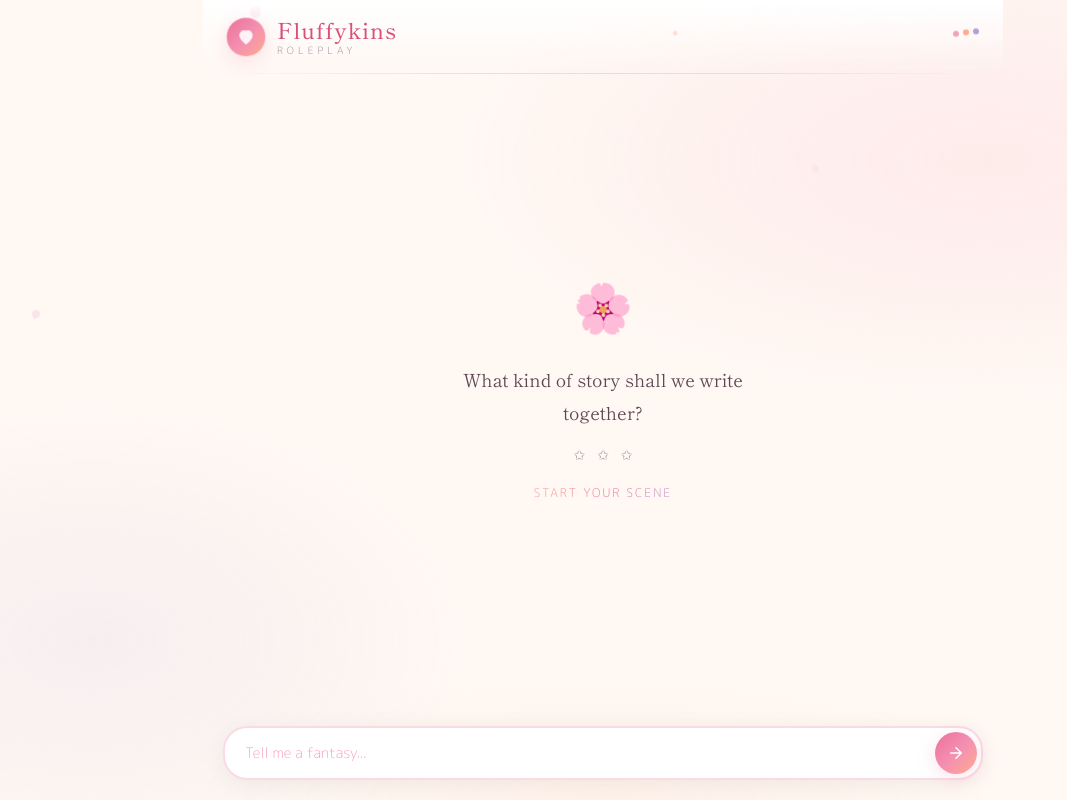
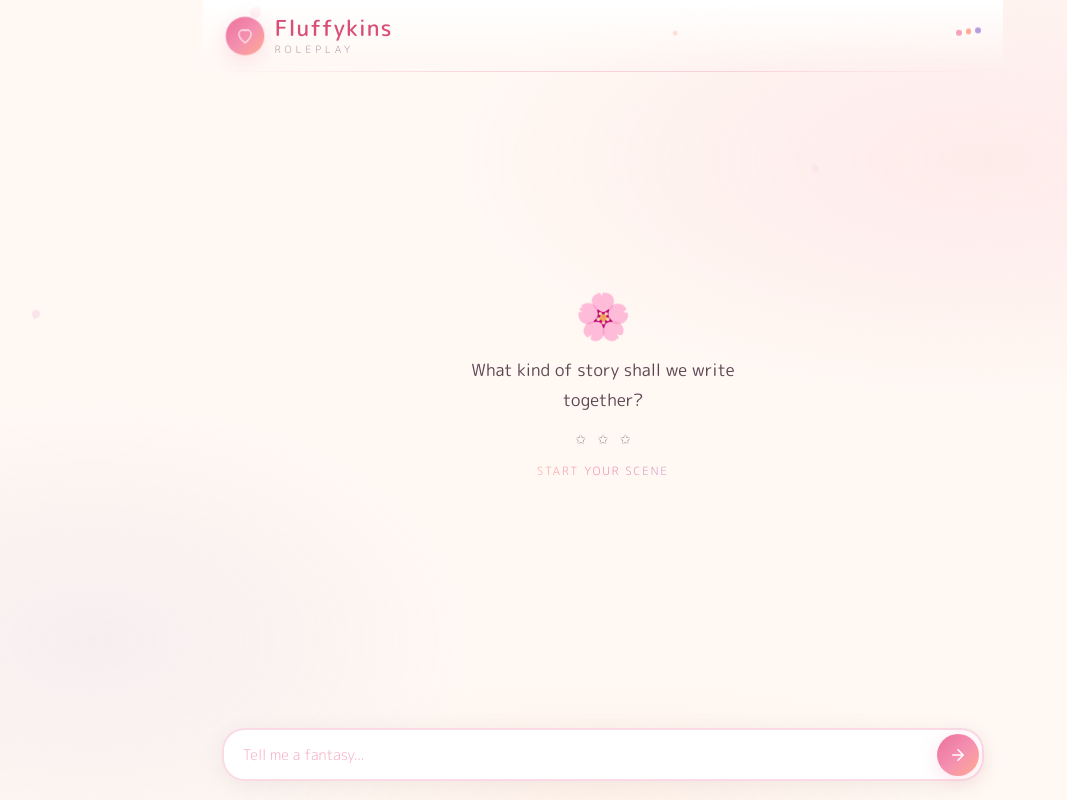
Before and after one commit to supersoniko/fluffykins-chat-app, a React (Vite) app in the folder apps/website/: page / in a window 1280 px wide. Shown: the whole page, without its empty margins (37-1104 px from the left). Built offline with nearby package versions, Linux system fonts and the light colour scheme.

Commit message:
Move to tailwindcss

```diff
--- a/apps/website/package.json
+++ b/apps/website/package.json
@@ -13,8 +13,10 @@
     "react-dom": "catalog:"
   },
   "devDependencies": {
+    "@tailwindcss/vite": "catalog:",
     "@types/react": "catalog:",
     "@types/react-dom": "catalog:",
+    "tailwindcss": "catalog:",
     "typescript": "~6.0.2",
     "vite": "catalog:",
     "vite-plus": "catalog:"
--- a/apps/website/src/App.tsx
+++ b/apps/website/src/App.tsx
@@ -21,7 +21,7 @@ interface ChatMessage {
 
 // Static JSX hoisted to module level — never re-created across renders
 const sakuraPetals = (
-  <div className="sakura-bg">
+  <div className="fixed inset-0 z-0 pointer-events-none overflow-hidden">
     {Array.from({ length: 8 }, (_, i) => (
       <div key={i} className="petal" />
     ))}
@@ -29,15 +29,19 @@ const sakuraPetals = (
 );
 
 const emptyState = (
-  <div className="empty-state">
-    <div className="empty-icon">{"\u{1F338}"}</div>
-    <div className="empty-text">What kind of story shall we write together?</div>
-    <div className="empty-sparkles">
+  <div className="flex flex-col items-center justify-center h-full gap-4 opacity-0 animate-fade-in-up">
+    <div className="text-5xl animate-soft-bounce-slow">{"\u{1F338}"}</div>
+    <div className="empty-text-content font-display text-lg text-text-default text-center max-w-[300px] leading-[1.8]">
+      What kind of story shall we write together?
+    </div>
+    <div className="flex gap-3 text-sm opacity-50">
       <span>{"\u2729"}</span>
       <span>{"\u2729"}</span>
       <span>{"\u2729"}</span>
     </div>
-    <div className="empty-hint">start your scene</div>
+    <div className="shimmer-text text-xs text-text-soft tracking-[2px] uppercase font-light animate-shimmer">
+      start your scene
+    </div>
   </div>
 );
 
@@ -68,18 +72,25 @@ const arrowSvg = (
 );
 
 const headerDeco = (
-  <div className="header-deco">
-    <span />
-    <span />
-    <span />
+  <div className="ml-auto flex gap-1 items-center">
+    <span className="header-dot block size-1.5 rounded-full animate-soft-bounce" />
+    <span className="header-dot block size-1.5 rounded-full animate-soft-bounce" />
+    <span className="header-dot block size-1.5 rounded-full animate-soft-bounce" />
   </div>
 );
 
 const MessageBubble = memo(function MessageBubble({ message }: { message: ChatMessage }) {
+  const isUser = message.role === "user";
   return (
-    <div className={`message ${message.role}`}>
+    <div
+      className={`message-wrap flex max-w-[82%] animate-fade-in-up-fast ${isUser ? "self-end" : "self-start"}`}
+    >
       <div
-        className={`bubble${message.streaming ? " streaming" : ""}${message.error ? " error" : ""}`}
+        className={`px-[18px] py-3 rounded-[20px] leading-[1.65] whitespace-pre-wrap break-words text-[14.5px] font-normal ${
+          isUser
+            ? "bg-user-gradient text-white rounded-br-[6px] shadow-pink"
+            : `bg-surface text-text-bright border border-border-pink rounded-bl-[6px] shadow-card relative bubble-assistant ${message.streaming ? "bubble-streaming" : ""}`
+        } ${message.error ? "!text-[#e06070] !border-[rgba(224,96,112,0.3)]" : ""}`}
       >
         {message.content}
       </div>
@@ -236,25 +247,31 @@ export function App() {
   return (
     <>
       {sakuraPetals}
-      <header>
-        <div className="header-icon">{heartSvg}</div>
-        <div className="header-title">
-          <h1>Fluffykins</h1>
-          <span className="subtitle">roleplay</span>
+      <header className="header-border flex items-center gap-3 px-6 py-4 shrink-0 relative z-2 bg-linear-to-b from-surface to-transparent">
+        <div className="size-[38px] rounded-full bg-user-gradient flex items-center justify-center shadow-pink shrink-0 animate-heartbeat">
+          <div className="size-[18px] text-white fill-white opacity-90">{heartSvg}</div>
+        </div>
+        <div className="flex flex-col">
+          <h1 className="header-title-text m-0 font-display text-[22px] font-medium text-sakura-deep tracking-[1px] leading-[1.2]">
+            Fluffykins
+          </h1>
+          <span className="text-[10px] text-text-soft uppercase tracking-[4px] font-light">
+            roleplay
+          </span>
         </div>
         {headerDeco}
       </header>
-      <div id="messages">
+      <div className="messages-scroll flex-1 overflow-y-auto px-5 py-6 flex flex-col gap-4 scroll-smooth relative z-1">
         {messages.length === 0
           ? emptyState
           : messages.map((msg) => <MessageBubble key={msg.id} message={msg} />)}
         <div ref={messagesEndRef} />
       </div>
-      <form id="chat-form" onSubmit={handleSubmit}>
-        <div className="input-row">
+      <form className="chat-form px-5 pt-3 pb-5 shrink-0 relative z-2" onSubmit={handleSubmit}>
+        <div className="input-row flex gap-2.5 items-end bg-surface border-2 border-border-pink rounded-3xl pl-5 p-1 transition-[border-color,box-shadow] duration-300 ease-in-out shadow-card">
           <textarea
             ref={textareaRef}
-            id="input"
+            className="flex-1 resize-none border-none py-2.5 px-0 font-body text-[14.5px] font-normal text-text-bright bg-transparent outline-none max-h-[200px] leading-[1.5] placeholder:text-sakura-light placeholder:font-light disabled:opacity-40"
             placeholder="Tell me a fantasy..."
             rows={1}
             value={inputValue}
@@ -264,12 +281,11 @@ export function App() {
           />
           <button
             type="submit"
-            id="send-btn"
             aria-label="Send"
             disabled={loading}
-            className={loading ? "loading" : ""}
+            className={`size-[42px] rounded-full border-none bg-user-gradient text-white cursor-pointer flex items-center justify-center shrink-0 transition-[transform,box-shadow] duration-200 ease-in-out shadow-pink hover:enabled:scale-[1.08] hover:enabled:shadow-[0_4px_24px_rgba(236,112,153,0.35)] active:enabled:scale-[0.92] disabled:opacity-35 disabled:cursor-not-allowed ${loading ? "[&>svg]:animate-loading-bounce" : ""}`}
           >
-            {arrowSvg}
+            <div className="size-[18px]">{arrowSvg}</div>
           </button>
         </div>
       </form>
--- a/apps/website/src/style.css
+++ b/apps/website/src/style.css
@@ -1,8 +1,51 @@
+@import "tailwindcss";
+
 /* ============================================================
    FLUFFYKINS — Sakura Dream
-   Bright anime visual novel aesthetic: cherry blossom,
-   kawaii-meets-sultry, dating sim UI
+   Tailwind CSS v4 theme + custom styles that can't be utilities
    ============================================================ */
+
+@theme {
+  --color-bg: #fff8f3;
+  --color-bg-warm: #fff0e8;
+  --color-surface: #ffffff;
+  --color-surface-pink: #fff5f8;
+  --color-surface-lavender: #f8f0ff;
+
+  --color-border-default: rgba(0, 0, 0, 0.06);
+  --color-border-pink: rgba(236, 112, 153, 0.25);
+  --color-border-sakura: rgba(244, 162, 186, 0.4);
+
+  --color-sakura: #ec7099;
+  --color-sakura-light: #f4a2ba;
+  --color-sakura-deep: #d94f7a;
+  --color-sakura-pale: #fce4ec;
+  --color-peach: #ffab91;
+  --color-lavender: #b39ddb;
+  --color-lavender-light: #d1c4e9;
+  --color-sky: #81d4fa;
+  --color-cream: #fff8e1;
+
+  --color-text-default: #5d4654;
+  --color-text-soft: #9b8a94;
+  --color-text-bright: #3a2a34;
+
+  --font-family-display: "Shippori Mincho", "Georgia", serif;
+  --font-family-body: "M PLUS Rounded 1c", system-ui, sans-serif;
+
+  --shadow-soft: 0 2px 16px rgba(236, 112, 153, 0.1);
+  --shadow-card: 0 4px 24px rgba(0, 0, 0, 0.06);
+  --shadow-pink: 0 4px 20px rgba(236, 112, 153, 0.2);
+
+  --animate-heartbeat: heartbeat 3s ease-in-out infinite;
+  --animate-soft-bounce: softBounce 2s ease-in-out infinite;
+  --animate-soft-bounce-slow: softBounce 3s ease-in-out infinite;
+  --animate-fade-in-up: fadeInUp 0.8s ease 0.2s forwards;
+  --animate-fade-in-up-fast: fadeInUp 0.3s ease-out;
+  --animate-shimmer: shimmer 4s linear infinite;
+  --animate-cursor-blink: cursorBlink 0.6s step-end infinite;
+  --animate-loading-bounce: softBounce 0.8s ease-in-out infinite;
+}
 
 /* ---- Animations ---- */
 
@@ -114,143 +157,36 @@
   }
 }
 
-/* ---- Palette ---- */
+/* ---- Global resets ---- */
 
 :root {
-  --bg: #fff8f3;
-  --bg-warm: #fff0e8;
-  --surface: #ffffff;
-  --surface-pink: #fff5f8;
-  --surface-lavender: #f8f0ff;
-
-  --border: rgba(0, 0, 0, 0.06);
-  --border-pink: rgba(236, 112, 153, 0.25);
-  --border-sakura: rgba(244, 162, 186, 0.4);
-
-  --sakura: #ec7099;
-  --sakura-light: #f4a2ba;
-  --sakura-deep: #d94f7a;
-  --sakura-pale: #fce4ec;
-  --peach: #ffab91;
-  --lavender: #b39ddb;
-  --lavender-light: #d1c4e9;
-  --sky: #81d4fa;
-  --cream: #fff8e1;
-
-  --text: #5d4654;
-  --text-soft: #9b8a94;
-  --text-bright: #3a2a34;
-  --text-white: #ffffff;
-
-  --user-gradient: linear-gradient(135deg, #ec7099 0%, #f48fb1 50%, #ffab91 100%);
-  --user-gradient-hover: linear-gradient(135deg, #e35d88 0%, #f06da0 50%, #ff9a80 100%);
-
-  --display: "Shippori Mincho", "Georgia", serif;
-  --body: "M PLUS Rounded 1c", system-ui, sans-serif;
-
-  --shadow-soft: 0 2px 16px rgba(236, 112, 153, 0.1);
-  --shadow-card: 0 4px 24px rgba(0, 0, 0, 0.06);
-  --shadow-pink: 0 4px 20px rgba(236, 112, 153, 0.2);
-
-  font-family: var(--body);
+  font-family: var(--font-family-body);
   font-size: 15px;
   line-height: 1.6;
   font-weight: 400;
-  color: var(--text);
-  background: var(--bg);
+  color: var(--color-text-default);
+  background: var(--color-bg);
   -webkit-font-smoothing: antialiased;
-}
-
-* {
-  box-sizing: border-box;
 }
 
 body {
   margin: 0;
   height: 100dvh;
   overflow: hidden;
-  background: var(--bg);
+  background: var(--color-bg);
 }
 
-/* ---- Sakura petals background ---- */
-.sakura-bg {
-  position: fixed;
-  inset: 0;
-  z-index: 0;
-  pointer-events: none;
-  overflow: hidden;
+#app {
+  position: relative;
+  height: 100dvh;
+  max-width: 800px;
+  margin: 0 auto;
+  display: flex;
+  flex-direction: column;
+  z-index: 1;
 }
 
-.petal {
-  position: absolute;
-  top: -20px;
-  width: 12px;
-  height: 12px;
-  border-radius: 50% 0 50% 50%;
-  background: var(--sakura-light);
-  opacity: 0;
-  will-change: transform;
-}
-
-.petal:nth-child(1) {
-  left: 8%;
-  width: 10px;
-  height: 10px;
-  background: var(--sakura-pale);
-  animation: floatPetal 12s ease-in-out 0s infinite;
-}
-.petal:nth-child(2) {
-  left: 22%;
-  width: 14px;
-  height: 14px;
-  background: var(--sakura-light);
-  animation: floatPetalAlt 15s ease-in-out 3s infinite;
-}
-.petal:nth-child(3) {
-  left: 45%;
-  width: 8px;
-  height: 8px;
-  background: var(--peach);
-  opacity: 0.6;
-  animation: floatPetal 18s ease-in-out 6s infinite;
-}
-.petal:nth-child(4) {
-  left: 65%;
-  width: 11px;
-  height: 11px;
-  background: var(--sakura-pale);
-  animation: floatPetalAlt 13s ease-in-out 1s infinite;
-}
-.petal:nth-child(5) {
-  left: 80%;
-  width: 9px;
-  height: 9px;
-  background: var(--lavender-light);
-  animation: floatPetal 16s ease-in-out 8s infinite;
-}
-.petal:nth-child(6) {
-  left: 35%;
-  width: 7px;
-  height: 7px;
-  background: var(--sakura-light);
-  animation: floatPetalAlt 20s ease-in-out 4s infinite;
-}
-.petal:nth-child(7) {
-  left: 92%;
-  width: 13px;
-  height: 13px;
-  background: var(--sakura-pale);
-  animation: floatPetal 14s ease-in-out 10s infinite;
-}
-.petal:nth-child(8) {
-  left: 55%;
-  width: 6px;
-  height: 6px;
-  background: var(--peach);
-  animation: floatPetalAlt 17s ease-in-out 2s infinite;
-}
-
-/* ---- Warm gradient wash ---- */
+/* ---- Warm gradient wash on body ---- */
 body::before {
   content: "";
   position: fixed;
@@ -263,31 +199,78 @@ body::before {
     radial-gradient(ellipse 80% 40% at 50% 100%, rgba(255, 171, 145, 0.08) 0%, transparent 40%);
 }
 
-#app {
-  position: relative;
-  height: 100dvh;
-  max-width: 800px;
-  margin: 0 auto;
-  display: flex;
-  flex-direction: column;
-  z-index: 1;
+/* ---- Sakura petals (nth-child unique values) ---- */
+.petal {
+  position: absolute;
+  top: -20px;
+  width: 12px;
+  height: 12px;
+  border-radius: 50% 0 50% 50%;
+  background: var(--color-sakura-light);
+  opacity: 0;
+  will-change: transform;
 }
 
-/* ============================================================
-   Header — Visual novel title bar
-   ============================================================ */
-header {
-  display: flex;
-  align-items: center;
-  gap: 12px;
-  padding: 16px 24px;
-  flex-shrink: 0;
-  position: relative;
-  z-index: 2;
-  background: linear-gradient(to bottom, var(--surface), transparent);
+.petal:nth-child(1) {
+  left: 8%;
+  width: 10px;
+  height: 10px;
+  background: var(--color-sakura-pale);
+  animation: floatPetal 12s ease-in-out 0s infinite;
+}
+.petal:nth-child(2) {
+  left: 22%;
+  width: 14px;
+  height: 14px;
+  background: var(--color-sakura-light);
+  animation: floatPetalAlt 15s ease-in-out 3s infinite;
+}
+.petal:nth-child(3) {
+  left: 45%;
+  width: 8px;
+  height: 8px;
+  background: var(--color-peach);
+  opacity: 0.6;
+  animation: floatPetal 18s ease-in-out 6s infinite;
+}
+.petal:nth-child(4) {
+  left: 65%;
+  width: 11px;
+  height: 11px;
+  background: var(--color-sakura-pale);
+  animation: floatPetalAlt 13s ease-in-out 1s infinite;
+}
+.petal:nth-child(5) {
+  left: 80%;
+  width: 9px;
+  height: 9px;
+  background: var(--color-lavender-light);
+  animation: floatPetal 16s ease-in-out 8s infinite;
+}
+.petal:nth-child(6) {
+  left: 35%;
+  width: 7px;
+  height: 7px;
+  background: var(--color-sakura-light);
+  animation: floatPetalAlt 20s ease-in-out 4s infinite;
+}
+.petal:nth-child(7) {
+  left: 92%;
+  width: 13px;
+  height: 13px;
+  background: var(--color-sakura-pale);
+  animation: floatPetal 14s ease-in-out 10s infinite;
+}
+.petal:nth-child(8) {
+  left: 55%;
+  width: 6px;
+  height: 6px;
+  background: var(--color-peach);
+  animation: floatPetalAlt 17s ease-in-out 2s infinite;
 }
 
-header::after {
+/* ---- Header bottom border (pseudo-element with gradient) ---- */
+.header-border::after {
   content: "";
   position: absolute;
   bottom: 0;
@@ -297,205 +280,55 @@ header::after {
   background: linear-gradient(
     90deg,
     transparent,
-    var(--border-sakura),
-    var(--border-sakura),
+    var(--color-border-sakura),
+    var(--color-border-sakura),
     transparent
   );
 }
 
-.header-icon {
-  width: 38px;
-  height: 38px;
-  border-radius: 50%;
-  background: var(--user-gradient);
-  display: flex;
-  align-items: center;
-  justify-content: center;
-  box-shadow: var(--shadow-pink);
-  flex-shrink: 0;
-  animation: heartbeat 3s ease-in-out infinite;
-}
-
-.header-icon svg {
-  width: 18px;
-  height: 18px;
-  color: white;
-  fill: white;
-  opacity: 0.9;
-}
-
-.header-title {
-  display: flex;
-  flex-direction: column;
-  gap: 0;
-}
-
-header h1 {
-  margin: 0;
-  font-family: var(--display);
-  font-size: 22px;
-  font-weight: 500;
-  color: var(--sakura-deep);
-  letter-spacing: 1px;
-  line-height: 1.2;
-}
-
-header .subtitle {
-  font-size: 10px;
-  color: var(--text-soft);
-  text-transform: uppercase;
-  letter-spacing: 4px;
-  font-weight: 300;
-}
-
-.header-deco {
-  margin-left: auto;
-  display: flex;
-  gap: 4px;
-  align-items: center;
-}
-
-.header-deco span {
-  display: block;
-  width: 6px;
-  height: 6px;
-  border-radius: 50%;
-  animation: softBounce 2s ease-in-out infinite;
-}
-
-.header-deco span:nth-child(1) {
-  background: var(--sakura-light);
+/* ---- Header deco dot delays ---- */
+.header-dot:nth-child(1) {
+  background: var(--color-sakura-light);
   animation-delay: 0s;
 }
-.header-deco span:nth-child(2) {
-  background: var(--peach);
+.header-dot:nth-child(2) {
+  background: var(--color-peach);
   animation-delay: 0.15s;
 }
-.header-deco span:nth-child(3) {
-  background: var(--lavender);
+.header-dot:nth-child(3) {
+  background: var(--color-lavender);
   animation-delay: 0.3s;
 }
 
-/* ============================================================
-   Messages
-   ============================================================ */
-#messages {
-  flex: 1;
-  overflow-y: auto;
-  padding: 24px 20px;
-  display: flex;
-  flex-direction: column;
-  gap: 16px;
-  scroll-behavior: smooth;
-  position: relative;
-  z-index: 1;
-}
-
-/* Scrollbar */
-#messages::-webkit-scrollbar {
+/* ---- Messages scrollbar ---- */
+.messages-scroll::-webkit-scrollbar {
   width: 5px;
 }
-
-#messages::-webkit-scrollbar-track {
+.messages-scroll::-webkit-scrollbar-track {
   background: transparent;
 }
-
-#messages::-webkit-scrollbar-thumb {
-  background: var(--sakura-light);
+.messages-scroll::-webkit-scrollbar-thumb {
+  background: var(--color-sakura-light);
   border-radius: 5px;
 }
 
-/* ---- Empty state ---- */
-.empty-state {
-  display: flex;
-  flex-direction: column;
-  align-items: center;
-  justify-content: center;
-  height: 100%;
-  gap: 16px;
-  opacity: 0;
-  animation: fadeInUp 0.8s ease 0.2s forwards;
-}
-
-.empty-icon {
-  font-size: 48px;
-  animation: softBounce 3s ease-in-out infinite;
-}
-
-.empty-text {
-  font-family: var(--display);
-  font-size: 18px;
-  color: var(--text);
-  text-align: center;
-  max-width: 300px;
-  line-height: 1.8;
-}
-
-.empty-sparkles {
-  display: flex;
-  gap: 12px;
-  font-size: 14px;
-  opacity: 0.5;
-}
-
-.empty-hint {
-  font-size: 12px;
-  color: var(--text-soft);
-  letter-spacing: 2px;
-  text-transform: uppercase;
-  font-weight: 300;
-  background: linear-gradient(90deg, var(--sakura), var(--lavender), var(--peach), var(--sakura));
+/* ---- Shimmer gradient text ---- */
+.shimmer-text {
+  background: linear-gradient(
+    90deg,
+    var(--color-sakura),
+    var(--color-lavender),
+    var(--color-peach),
+    var(--color-sakura)
+  );
   background-size: 200% auto;
   background-clip: text;
   -webkit-background-clip: text;
   -webkit-text-fill-color: transparent;
-  animation: shimmer 4s linear infinite;
 }
 
-/* ---- Message bubbles ---- */
-.message {
-  display: flex;
-  max-width: 82%;
-  animation: fadeInUp 0.3s ease-out;
-}
-
-.message.user {
-  align-self: flex-end;
-}
-
-.message.assistant {
-  align-self: flex-start;
-}
-
-.bubble {
-  padding: 12px 18px;
-  border-radius: 20px;
-  line-height: 1.65;
-  white-space: pre-wrap;
-  word-break: break-word;
-  font-size: 14.5px;
-}
-
-.message.user .bubble {
-  background: var(--user-gradient);
-  color: var(--text-white);
-  border-bottom-right-radius: 6px;
-  box-shadow: var(--shadow-pink);
-  font-weight: 400;
-}
-
-.message.assistant .bubble {
-  background: var(--surface);
-  color: var(--text-bright);
-  border: 1px solid var(--border-pink);
-  border-bottom-left-radius: 6px;
-  box-shadow: var(--shadow-card);
-  font-weight: 400;
-  position: relative;
-}
-
-/* Cute corner accent on assistant bubble */
-.message.assistant .bubble::before {
+/* ---- Assistant bubble corner accent ---- */
+.bubble-assistant::before {
   content: "";
   position: absolute;
   top: -10px;
@@ -503,152 +336,63 @@ header .subtitle {
   width: 14px;
   height: 14px;
   border-radius: 50%;
-  background: var(--sakura-pale);
-  border: 2px solid var(--sakura-light);
+  background: var(--color-sakura-pale);
+  border: 2px solid var(--color-sakura-light);
   z-index: 1;
 }
 
-.message.assistant .bubble.streaming::after {
+/* ---- Streaming cursor ---- */
+.bubble-streaming::after {
   content: "\25CF";
-  color: var(--sakura);
+  color: var(--color-sakura);
   animation: cursorBlink 0.6s step-end infinite;
   margin-left: 2px;
   font-size: 10px;
   vertical-align: middle;
 }
 
-.bubble.error {
-  color: #e06070 !important;
-  border-color: rgba(224, 96, 112, 0.3) !important;
-}
-
-/* ============================================================
-   Input area
-   ============================================================ */
-#chat-form {
-  padding: 12px 20px 20px;
-  flex-shrink: 0;
-  position: relative;
-  z-index: 2;
-}
-
-.input-row {
-  display: flex;
-  gap: 10px;
-  align-items: flex-end;
-  background: var(--surface);
-  border: 2px solid var(--border-pink);
-  border-radius: 24px;
-  padding: 4px 4px 4px 20px;
-  transition:
-    border-color 0.3s ease,
-    box-shadow 0.3s ease;
-  box-shadow: var(--shadow-card);
-}
-
+/* ---- Input focus-within ring ---- */
 .input-row:focus-within {
-  border-color: var(--sakura);
+  border-color: var(--color-sakura);
   box-shadow:
     var(--shadow-pink),
     0 0 0 4px rgba(236, 112, 153, 0.08);
 }
 
-#input {
-  flex: 1;
-  resize: none;
-  border: none;
-  padding: 10px 0;
-  font-family: var(--body);
-  font-size: 14.5px;
-  font-weight: 400;
-  color: var(--text-bright);
-  background: transparent;
-  outline: none;
-  max-height: 200px;
-  line-height: 1.5;
+/* ---- User gradient backgrounds ---- */
+.bg-user-gradient {
+  background: linear-gradient(135deg, #ec7099 0%, #f48fb1 50%, #ffab91 100%);
 }
 
-#input::placeholder {
-  color: var(--sakura-light);
-  font-weight: 300;
-}
-
-#input:disabled {
-  opacity: 0.4;
-}
-
-#send-btn {
-  width: 42px;
-  height: 42px;
-  border-radius: 50%;
-  border: none;
-  background: var(--user-gradient);
-  color: white;
-  cursor: pointer;
-  display: flex;
-  align-items: center;
-  justify-content: center;
-  flex-shrink: 0;
-  transition:
-    transform 0.2s ease,
-    box-shadow 0.2s ease;
-  box-shadow: var(--shadow-pink);
-}
-
-#send-btn:hover:not(:disabled) {
-  transform: scale(1.08);
-  box-shadow: 0 4px 24px rgba(236, 112, 153, 0.35);
-}
-
-#send-btn:active:not(:disabled) {
-  transform: scale(0.92);
-}
-
-#send-btn:disabled {
-  opacity: 0.35;
-  cursor: not-allowed;
-}
-
-#send-btn.loading svg {
-  animation: softBounce 0.8s ease-in-out infinite;
-}
-
-#send-btn svg {
-  width: 18px;
-  height: 18px;
-}
-
-/* ============================================================
-   Responsive
-   ============================================================ */
+/* ---- Responsive ---- */
 @media (max-width: 600px) {
-  header {
+  .header-border {
     padding: 14px 16px;
   }
 
-  header::after {
+  .header-border::after {
     left: 16px;
     right: 16px;
   }
 
-  header h1 {
+  .header-title-text {
     font-size: 19px;
   }
 
-  #messages {
+  .messages-scroll {
     padding: 16px 14px;
     gap: 14px;
   }
 
-  .message {
+  .message-wrap {
     max-width: 90%;
   }
 
-  #chat-form {
+  .chat-form {
     padding: 10px 14px 14px;
   }
 
-  .empty-text {
+  .empty-text-content {
     font-size: 16px;
     max-width: 250px;
   }
--- /dev/null
+++ b/apps/website/vite.config.ts
@@ -0,0 +1,6 @@
+import tailwindcss from "@tailwindcss/vite";
+import { defineConfig } from "vite-plus";
+
+export default defineConfig({
+  plugins: [tailwindcss()],
+});
--- a/pnpm-workspace.yaml
+++ b/pnpm-workspace.yaml
@@ -4,11 +4,13 @@ packages:
   - tools/*
 
 catalog:
+  "@tailwindcss/vite": ^4.2.2
   "@types/node": ^24
   "@types/react": ^19.2.14
   "@types/react-dom": ^19.2.3
   react: ^19.2.5
   react-dom: ^19.2.5
+  tailwindcss: ^4.2.2
   typescript: ^5
   vite: npm:@voidzero-dev/vite-plus-core@latest
   vite-plus: latest
```
Also changed, not shown: 1 other file (tests, documents, lock files or other folders).
